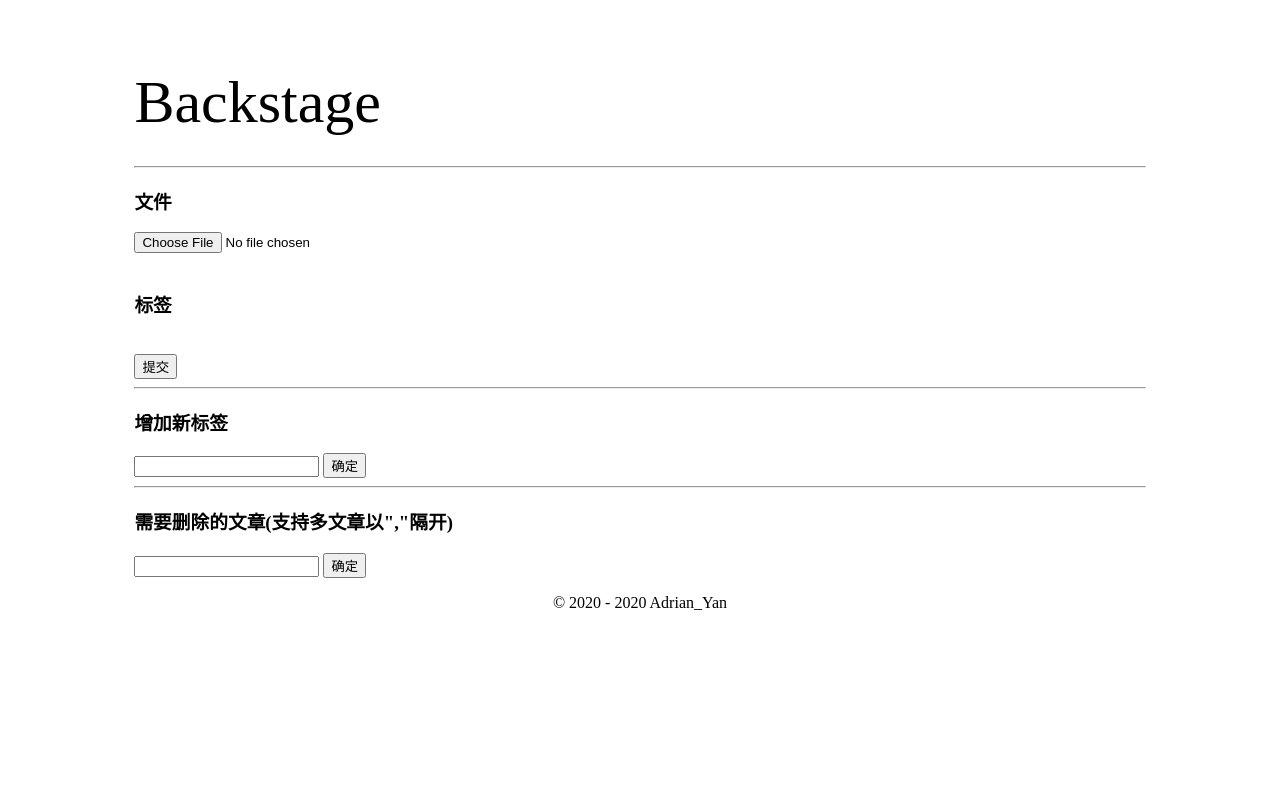
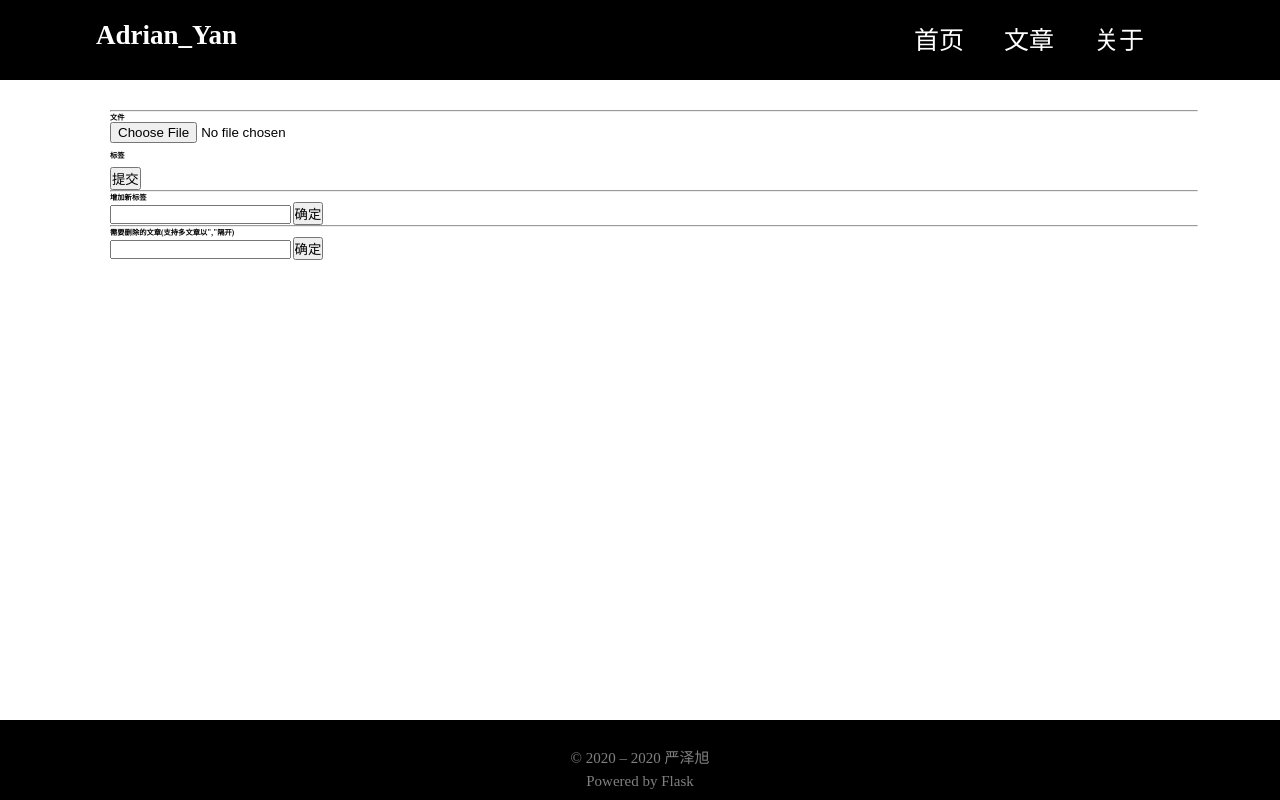
Before and after one commit to cuoxin/blog, a Flask app: page /backstage in a window 1280 px wide. Run offline with Flask 2, Linux system fonts and the light colour scheme; the visitor is signed in with stand-in values (Sample User, id 1); data comes from the database, SQL or seed files in the repository; data that the repository does not hold is empty; some libraries are stand-ins or nearby versions.

Commit message:
修改了基础页和note页

```diff
--- /dev/null
+++ b/flaskr/static/css/base/PC-v1.0.css
@@ -0,0 +1,34 @@
+div.nav {
+    width: 100%;
+    height: 8rem;
+    background-color: black;
+    position: fixed;
+    z-index: 999;
+}
+
+
+div.nav_content ul {
+    list-style-type: none;
+    position: absolute;
+    right: 0;
+}
+
+div.nav_content ul li {
+    float: left;
+}
+
+div.nav_content ul li a{
+    display: block;
+    width: 90px;
+    font-size: 2.5rem;
+    color: white;
+    text-decoration: none;
+}
+
+div.nav_content ul li a:hover {
+    text-decoration: underline;
+}
+
+div.nav_content ion-icon.two-lines {
+    display: none;
+}
--- /dev/null
+++ b/flaskr/static/css/base/base-v1.0.css
@@ -0,0 +1,77 @@
+* {
+    margin: 0;
+    padding: 0;
+}
+
+html, body {
+    height: 100%;
+    font-size: 62.5%;
+}
+
+div.main {
+    width: 100%;
+    min-height: 100%;
+    padding-bottom: 8rem;
+    position: relative;
+    box-sizing: border-box;
+    overflow : hidden;
+}
+
+
+div.nav_main {
+
+    height: 100%;
+    width: 85%;
+    margin: 0 auto;
+    position: relative;
+}
+
+div.nav_sign {
+    height: 4rem;
+    width: 30%;
+
+    color: white;
+    position: absolute;
+    top: 50%;
+    margin-top: -2rem;
+}
+
+div.nav_sign h1 {
+    font-size: 2.7rem;
+}
+
+div.nav_content {
+
+    height: 40px;
+    width: 70%;
+    position: absolute;
+    right: 0;
+    top: 50%;
+    margin-top: -20px;
+}
+
+div.content {
+    padding: 11rem;
+    width: 85%;
+    margin: 0 auto;
+    min-height: 100%;
+}
+
+div.footer {
+    clear: both;
+    width: 100%;
+    height: 8rem;
+    background-color: black;
+    position: absolute;
+    bottom: 0;
+    left: 0;
+}
+
+div.footer footer p {
+    color: gray;
+    font-size: 1.5rem;
+    text-align: center;
+    position: relative;
+    top: 2.7rem;
+    line-height: 2.3rem;
+}
--- /dev/null
+++ b/flaskr/static/css/base/mobile-v1.0.css
@@ -0,0 +1,52 @@
+div.nav {
+    width: 100%;
+    height: 6rem;
+    background-color: black;
+    position: fixed;
+    z-index: 999;
+}
+
+div.nav_sign h1 {
+    font-size: 2.3rem;
+}
+
+div.nav_content ion-icon.two-lines {
+    color: white;
+    width: 4rem;
+    height: 4rem;
+    position: absolute;
+    right: 0;
+}
+
+div.nav_content ul {
+    list-style-type: none;
+    position: absolute;
+    right: 0;
+    top: 3.5rem;
+    background-color: white;
+    border: 0.1rem solid gray;
+    display: none;
+    border-top-left-radius: 2rem;
+    border-bottom-left-radius: 2rem;
+    border-bottom-right-radius: 2rem;
+    padding-left: 1rem;
+    padding-top: 1rem;
+}
+
+div.nav_content ul li a{
+    display: block;
+    width: 15rem;
+    height: 3.5rem;
+    font-size: 1.5rem;
+    text-decoration: none;
+    color: black;
+    margin-left: 1rem;
+}
+
+ion-icon.two-lines:hover + ul {
+    display: block;
+}
+
+div.nav_content ul:hover {
+    display: block;
+}
--- a/flaskr/static/css/home/homeStyle-v1.0.css
+++ b/flaskr/static/css/home/base-v1.0.css
@@ -31,7 +31,7 @@ div.header p {
 
     text-align: center;
 
-    border-bottom: 0.5px solid rgb(230, 230, 230);
+    border-bottom: 0.05rem solid rgb(230, 230, 230);
 
     font-size: 1.2rem;
 }
@@ -59,5 +59,5 @@ div.footer p {
 
     font-size: 1.2rem;
 
-    border-top: 0.5px solid rgb(230, 230, 230);
+    border-top: 0.05rem solid rgb(230, 230, 230);
 }
--- a/flaskr/templates/base.html
+++ b/flaskr/templates/base.html
@@ -2,34 +2,47 @@
 <html>
     <head>
         <meta charset="utf-8">
-        <title>Mr.Yan-{{ theme }}</title>
-        <link rel="shortcut icon" href="{{url_for('static',filename='img/favicon.ico')}}" type="image/x-icon"/>
-        <link rel="stylesheet" type="text/css" href="{{ url_for('static', filename='css/baseStyle-v1.1.css') }}" charset="utf-8" />
-        {% block css %}
+        <title>{{ theme }}</title>
+        <link rel="stylesheet" type="text/css" href="{{ url_for('static', filename='css/base/base-v1.0.css') }}" charset="utf-8" />
+        <link rel="stylesheet" type="text/css" href="{{ url_for('static', filename='css/base/PC-v1.0.css') }}" charset="utf-8" media="screen and (min-width: 640px)" />
+        <link rel="stylesheet" type="text/css" href="{{ url_for('static', filename='css/base/mobile-v1.0.css') }}" charset="utf-8" media="screen and (max-width: 639px)"/>
+        {% block CSS %}
         {% endblock %}
+
+        <meta name="viewport" content="width=device-width,initial-scale=1.0,maximum-scale=1.0,minimum-scale=1.0,user-scalable=no">
     </head>
     <body>
-        <div class="head">
-            <div class="name">
-                <p>{{ theme }}</p>
+        <script src="https://unpkg.com/ionicons@5.0.0/dist/ionicons.js"></script><!--图标-->
+
+        <div class="main">
+            <div class="nav">
+                <div class="nav_main">
+                    <div class="nav_sign">
+                        <h1>Adrian_Yan</h1>
+                    </div>
+                    <div class="nav_content">
+                        <ion-icon name="reorder-two-outline" class="two-lines"></ion-icon>
+                        <ul>
+                            <li><a href="{{ url_for('home') }}">首页</a></li>
+                            <li><a href="{{ url_for('note', page=1) }}">文章</a></li>
+                            <li><a href="{{ url_for('aboutMe') }}">关于</a></li>
+                        </ul>
+
+                    </div>
+
+                </div>
+
             </div>
-            <div class="menu">
-                <nav>
-                    <a href="{{ url_for('home') }}">Home</a>
-                    <a href="{{ url_for('note', page=1) }}">Note</a>
-                    <a href="{{ url_for('aboutMe') }}">About_Me</a>
-                </nav>
+            <div class="content">
+                {% block content %}
+                {% endblock %}
+            </div>
+            <div class="footer">
+                <footer>
+                    <p>© 2020 – 2020 严泽旭</p>
+                    <p>Powered by Flask</p>
+                </footer>
             </div>
         </div>
-        {% block content %}
-        <div class="main">
-            <p>如果你看见这个，那大概率是遇见404了。请不要随便改地址，也没啥好东西。有问题请联系邮箱吧！</p>
-        </div>
-        {% endblock %}
-        <footer>
-            <p name="footer_p">© 2020 - 2020
-            <a href="{{ url_for('home') }}">Adrian_Yan</a>
-            </p>
-        </footer>
     </body>
 </html>
```
Also changed, not shown: flaskr/static/css/note/PC-v1.0.css (added, +9 -0 lines), flaskr/static/css/note/base-v1.0.css (added, +160 -0 lines), flaskr/static/css/note/mobile-v1.0.css (added, +13 -0 lines), flaskr/templates/home.html (+4 -4 lines), flaskr/templates/note.html (+69 -22 lines), flaskr/templates/old/base.html (added, +35 -0 lines), flaskr/templates/old/note.html (added, +29 -0 lines), flaskr/static/css/home/PC-v1.0.css (renamed from flaskr/static/css/home/phomeStyle-v1.0.css), flaskr/static/css/home/mobile-v1.0.css (renamed from flaskr/static/css/home/mhomeStyle-v1.0.css), flaskr/static/css/old/baseStyle-v1.1.css (renamed from flaskr/static/css/baseStyle-v1.1.css), flaskr/static/css/old/noteStyle-v1.0.css (renamed from flaskr/static/css/noteStyle-v1.0.css), flaskr/templates/login.html (renamed from flaskr/templates/old/login.html).
